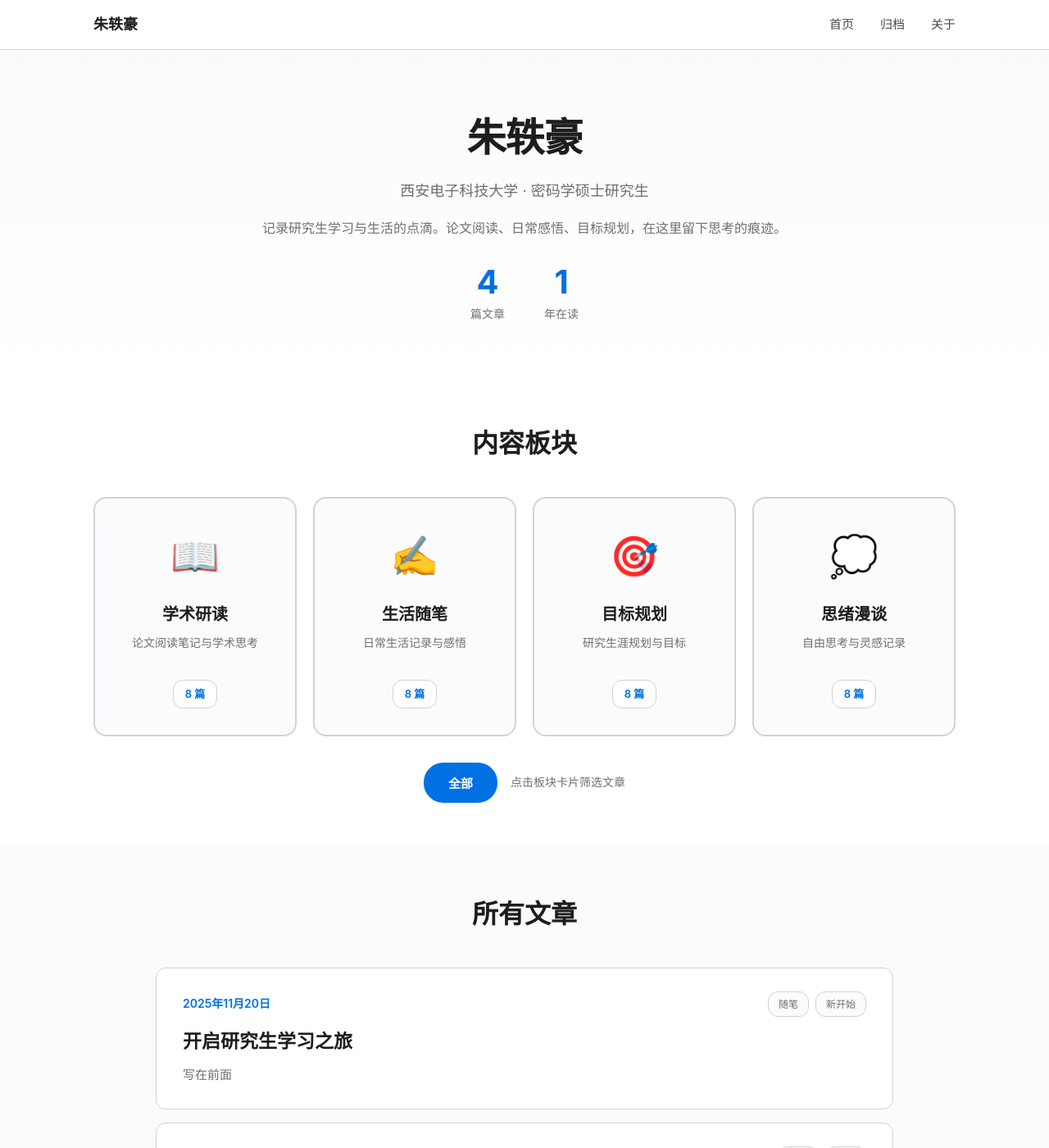
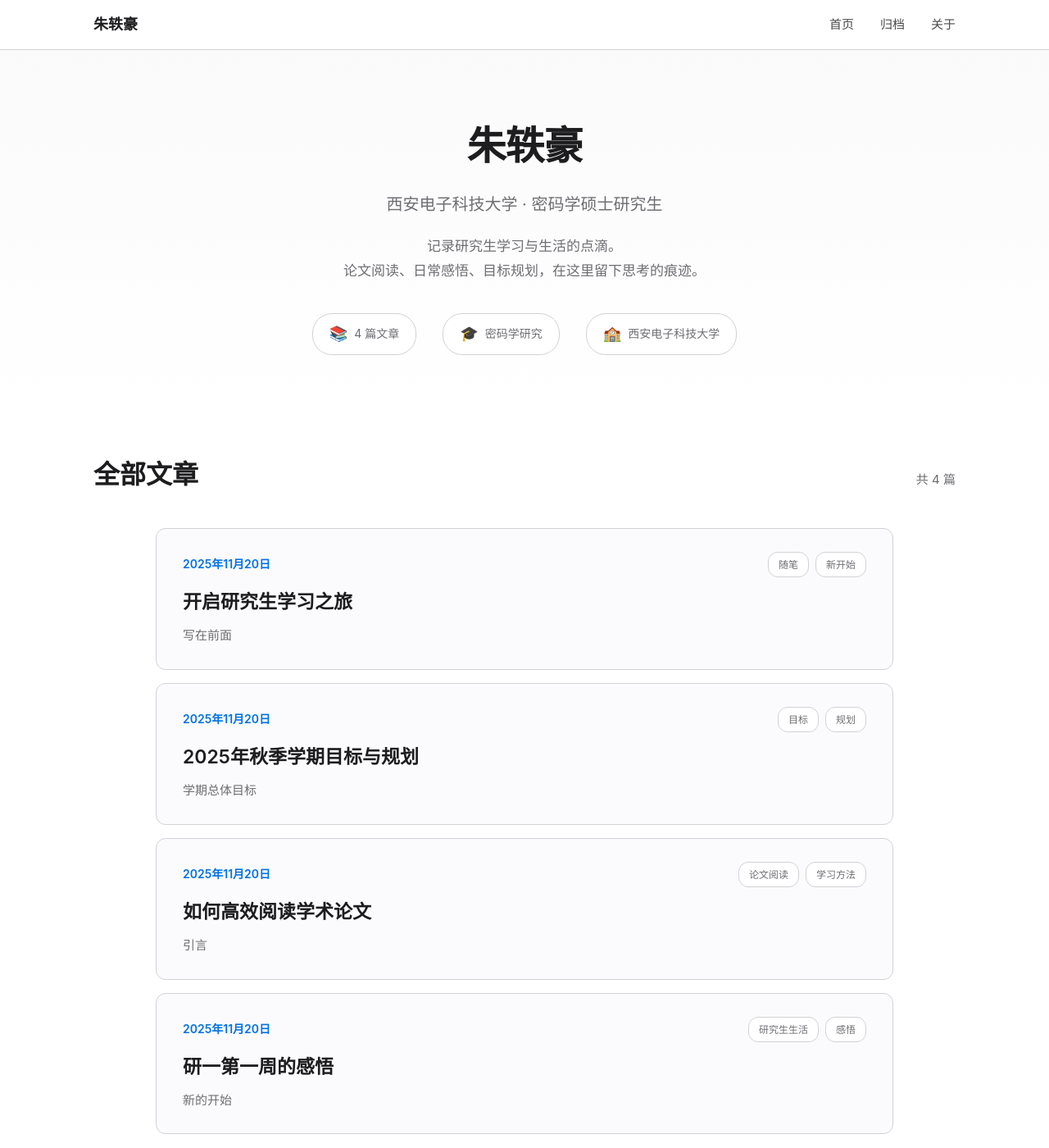
Before and after one commit to Tiehanzhu/Tiehanzhu.github.io, a Jekyll site: the page built from index.html, in a window 1280 px wide and 1400 px high. Shown: the whole window at 82% size. Built offline with Jekyll 4.4.1, drawn with Linux system fonts in a browser that asks for light colours; the list of posts is cut into pages by our own code.

Commit message:
测试版6.0

```diff
--- a/assets/css/main.css
+++ b/assets/css/main.css
@@ -87,12 +87,12 @@ body {
 /* ==================== 个人介绍区域 ==================== */
 .intro-section {
     margin-top: 60px;
-    padding: 70px 0 60px;
+    padding: 80px 0 60px;
     background: linear-gradient(180deg, #fafafa 0%, #ffffff 100%);
 }
 
-.intro-box {
-    max-width: 700px;
+.intro-content {
+    max-width: 800px;
     margin: 0 auto;
     text-align: center;
 }
@@ -101,179 +101,100 @@ body {
     font-size: 48px;
     font-weight: 700;
     letter-spacing: -1px;
-    margin-bottom: 12px;
+    margin-bottom: 16px;
     color: var(--primary-color);
 }
 
 .intro-title {
-    font-size: 18px;
+    font-size: 20px;
     color: var(--secondary-color);
-    margin-bottom: 16px;
+    margin-bottom: 20px;
 }
 
-.intro-bio {
-    font-size: 16px;
+.intro-description {
+    font-size: 17px;
     color: var(--secondary-color);
     line-height: 1.8;
-    margin-bottom: 32px;
+    margin-bottom: 36px;
 }
 
-.intro-stats {
+.intro-meta {
     display: flex;
     justify-content: center;
-    gap: 48px;
+    gap: 32px;
+    flex-wrap: wrap;
 }
 
-.stat-box {
-    text-align: center;
+.meta-item {
+    display: flex;
+    align-items: center;
+    gap: 8px;
+    padding: 10px 20px;
+    background: white;
+    border: 1px solid var(--border-color);
+    border-radius: 24px;
 }
 
-.stat-num {
-    font-size: 40px;
-    font-weight: 700;
-    color: var(--accent-color);
-    line-height: 1;
+.meta-icon {
+    font-size: 18px;
 }
 
-.stat-label {
-    font-size: 14px;
-    color: var(--secondary-color);
-    margin-top: 8px;
-}
-
-/* ==================== 内容板块 ==================== */
-.sections-nav {
-    padding: 60px 0 50px;
-    background: white;
-}
-
-.section-title {
-    font-size: 32px;
-    font-weight: 700;
-    text-align: center;
-    margin-bottom: 40px;
-    color: var(--primary-color);
-}
-
-.sections-grid {
-    display: grid;
-    grid-template-columns: repeat(4, 1fr);
-    gap: 20px;
-    margin-bottom: 32px;
-}
-
-.section-card {
-    background: var(--card-bg);
-    border: 2px solid var(--border-color);
-    border-radius: 16px;
-    padding: 32px 20px;
-    text-align: center;
-    cursor: pointer;
-    transition: var(--transition);
-}
-
-.section-card:hover {
-    transform: translateY(-4px);
-    box-shadow: 0 12px 24px rgba(0, 0, 0, 0.1);
-    border-color: var(--accent-color);
-}
-
-.section-icon {
-    font-size: 48px;
-    display: block;
-    margin-bottom: 16px;
-}
-
-.section-name {
-    font-size: 20px;
-    font-weight: 600;
-    margin-bottom: 8px;
-    color: var(--primary-color);
-}
-
-.section-desc {
-    font-size: 14px;
-    color: var(--secondary-color);
-    line-height: 1.5;
-    margin-bottom: 16px;
-    min-height: 40px;
-}
-
-.section-count {
-    display: inline-block;
-    font-size: 13px;
-    color: var(--accent-color);
-    font-weight: 600;
-    padding: 6px 14px;
-    background: white;
-    border-radius: 12px;
-    border: 1px solid var(--border-color);
-}
-
-.filter-info {
-    display: flex;
-    justify-content: center;
-    align-items: center;
-    gap: 16px;
-    margin-top: 24px;
-}
-
-.filter-btn {
-    padding: 12px 28px;
-    background: white;
-    border: 2px solid var(--border-color);
-    border-radius: 24px;
-    font-size: 15px;
-    font-weight: 600;
-    color: var(--primary-color);
-    cursor: pointer;
-    transition: var(--transition);
-    font-family: inherit;
-}
-
-.filter-btn:hover {
-    border-color: var(--accent-color);
-    color: var(--accent-color);
-}
-
-.filter-btn.active {
-    background: var(--accent-color);
-    border-color: var(--accent-color);
-    color: white;
-}
-
-.filter-text {
+.meta-text {
     font-size: 14px;
     color: var(--secondary-color);
 }
 
+
 /* ==================== 文章列表 ==================== */
 .posts-section {
     padding: 60px 0 80px;
-    background: var(--card-bg);
+    background: white;
+}
+
+.section-header {
+    display: flex;
+    justify-content: space-between;
+    align-items: baseline;
+    margin-bottom: 40px;
+}
+
+.posts-title {
+    font-size: 32px;
+    font-weight: 700;
+    color: var(--primary-color);
+}
+
+.posts-count {
+    font-size: 15px;
+    color: var(--secondary-color);
 }
 
 .posts-list {
     max-width: 900px;
     margin: 0 auto;
+    display: flex;
+    flex-direction: column;
+    gap: 16px;
 }
 
-.post-item {
-    background: white;
+.post-card {
+    display: block;
+    background: var(--card-bg);
     border: 1px solid var(--border-color);
     border-radius: 12px;
     padding: 28px 32px;
-    margin-bottom: 16px;
+    text-decoration: none;
     transition: var(--transition);
+    cursor: pointer;
 }
 
-.post-item:hover {
-    transform: translateY(-2px);
-    box-shadow: 0 8px 20px rgba(0, 0, 0, 0.08);
+.post-card:hover {
+    transform: translateY(-3px);
+    box-shadow: 0 10px 24px rgba(0, 0, 0, 0.1);
     border-color: var(--accent-color);
 }
 
-.post-meta-bar {
+.post-header-info {
     display: flex;
     justify-content: space-between;
     align-items: center;
@@ -288,42 +209,34 @@ body {
     font-weight: 600;
 }
 
-.post-tags-inline {
+.post-tags {
     display: flex;
     gap: 8px;
     flex-wrap: wrap;
 }
 
-.tag-badge {
+.tag {
     padding: 5px 12px;
-    background: var(--card-bg);
+    background: white;
     color: var(--secondary-color);
     font-size: 12px;
     border-radius: 12px;
     border: 1px solid var(--border-color);
 }
 
-.post-title-link {
+.post-title {
     font-size: 23px;
     font-weight: 600;
     margin-bottom: 12px;
     line-height: 1.4;
+    color: var(--primary-color);
 }
 
-.post-title-link a {
-    color: var(--primary-color);
-    text-decoration: none;
-    transition: var(--transition);
-}
-
-.post-title-link a:hover {
-    color: var(--accent-color);
-}
-
-.post-excerpt-text {
+.post-excerpt {
     font-size: 15px;
     color: var(--secondary-color);
     line-height: 1.7;
+    margin: 0;
 }
 
 /* ==================== 归档页面 ==================== */
@@ -347,6 +260,14 @@ body {
 
 .archive-section {
     padding: 60px 0 80px;
+}
+
+.section-title {
+    font-size: 32px;
+    font-weight: 700;
+    text-align: center;
+    margin-bottom: 40px;
+    color: var(--primary-color);
 }
 
 .year-group {
@@ -687,13 +608,6 @@ body {
 }
 
 /* ==================== 响应式设计 ==================== */
-@media (max-width: 1024px) {
-    .sections-grid {
-        grid-template-columns: repeat(2, 1fr);
-        gap: 16px;
-    }
-}
-
 @media (max-width: 768px) {
     .container {
         padding: 0 16px;
@@ -708,19 +622,19 @@ body {
     }
 
     .intro-title {
-        font-size: 16px;
+        font-size: 18px;
     }
 
-    .intro-bio {
+    .intro-description {
         font-size: 15px;
     }
 
-    .intro-stats {
-        gap: 32px;
+    .intro-meta {
+        gap: 16px;
     }
 
-    .stat-num {
-        font-size: 32px;
+    .meta-item {
+        padding: 8px 16px;
     }
 
     .nav-links {
@@ -731,34 +645,22 @@ body {
         font-size: 14px;
     }
 
-    .sections-grid {
-        grid-template-columns: 1fr;
+    .posts-title {
+        font-size: 28px;
     }
 
-    .section-card {
-        padding: 28px 20px;
+    .post-card {
+        padding: 20px 24px;
     }
 
-    .section-desc {
-        min-height: auto;
-    }
-
-    .post-item {
-        padding: 20px;
-    }
-
-    .post-meta-bar {
+    .post-header-info {
         flex-direction: column;
         align-items: flex-start;
         gap: 10px;
     }
 
-    .post-title-link {
+    .post-title {
         font-size: 20px;
-    }
-
-    .section-title {
-        font-size: 28px;
     }
 
     .page-title {
@@ -788,8 +690,9 @@ body {
         padding: 16px 20px;
     }
 
-    .filter-info {
+    .section-header {
         flex-direction: column;
-        gap: 12px;
+        gap: 8px;
+        align-items: flex-start;
     }
 }
--- a/index.html
+++ b/index.html
@@ -5,59 +5,27 @@ layout: default
 <!-- 个人介绍区域 -->
 <section class="intro-section">
     <div class="container">
-        <div class="intro-box">
+        <div class="intro-content">
             <h1 class="intro-name">朱轶豪</h1>
             <p class="intro-title">西安电子科技大学 · 密码学硕士研究生</p>
-            <p class="intro-bio">
-                记录研究生学习与生活的点滴。论文阅读、日常感悟、目标规划，在这里留下思考的痕迹。
+            <p class="intro-description">
+                记录研究生学习与生活的点滴。<br>
+                论文阅读、日常感悟、目标规划，在这里留下思考的痕迹。
             </p>
-            <div class="intro-stats">
-                <div class="stat-box">
-                    <div class="stat-num">{{ site.posts | size }}</div>
-                    <div class="stat-label">篇文章</div>
+            <div class="intro-meta">
+                <div class="meta-item">
+                    <span class="meta-icon">📚</span>
+                    <span class="meta-text">{{ site.posts | size }} 篇文章</span>
                 </div>
-                <div class="stat-box">
-                    <div class="stat-num">{{ site.time | date: "%Y" | minus: 2024 }}</div>
-                    <div class="stat-label">年在读</div>
+                <div class="meta-item">
+                    <span class="meta-icon">🎓</span>
+                    <span class="meta-text">密码学研究</span>
+                </div>
+                <div class="meta-item">
+                    <span class="meta-icon">🏫</span>
+                    <span class="meta-text">西安电子科技大学</span>
                 </div>
             </div>
-        </div>
-    </div>
-</section>
-
-<!-- 内容板块导航 -->
-<section class="sections-nav">
-    <div class="container">
-        <h2 class="section-title">内容板块</h2>
-        <div class="sections-grid">
-            <div class="section-card" onclick="filterPosts('academic')">
-                <span class="section-icon">📖</span>
-                <h3 class="section-name">学术研读</h3>
-                <p class="section-desc">论文阅读笔记与学术思考</p>
-                <span class="section-count">{{ site.tags.论文阅读 | size | plus: site.tags.学术 | size }} 篇</span>
-            </div>
-            <div class="section-card" onclick="filterPosts('life')">
-                <span class="section-icon">✍️</span>
-                <h3 class="section-name">生活随笔</h3>
-                <p class="section-desc">日常生活记录与感悟</p>
-                <span class="section-count">{{ site.tags.生活 | size | plus: site.tags.感悟 | size }} 篇</span>
-            </div>
-            <div class="section-card" onclick="filterPosts('goals')">
-                <span class="section-icon">🎯</span>
-                <h3 class="section-name">目标规划</h3>
-                <p class="section-desc">研究生涯规划与目标</p>
-                <span class="section-count">{{ site.tags.目标 | size | plus: site.tags.规划 | size }} 篇</span>
-            </div>
-            <div class="section-card" onclick="filterPosts('thoughts')">
-                <span class="section-icon">💭</span>
-                <h3 class="section-name">思绪漫谈</h3>
-                <p class="section-desc">自由思考与灵感记录</p>
-                <span class="section-count">{{ site.tags.随笔 | size | plus: site.tags.思考 | size }} 篇</span>
-            </div>
-        </div>
-        <div class="filter-info">
-            <button class="filter-btn active" onclick="filterPosts('all')">全部</button>
-            <span class="filter-text">点击板块卡片筛选文章</span>
         </div>
     </div>
 </section>
@@ -65,31 +33,30 @@ layout: default
 <!-- 文章列表区域 -->
 <section class="posts-section">
     <div class="container">
-        <h2 class="section-title">所有文章</h2>
+        <div class="section-header">
+            <h2 class="posts-title">全部文章</h2>
+            <span class="posts-count">共 {{ site.posts | size }} 篇</span>
+        </div>
 
         {% if site.posts.size > 0 %}
-            <div class="posts-list" id="postsList">
+            <div class="posts-list">
                 {% for post in site.posts %}
-                <article class="post-item"
-                         data-tags="{{ post.tags | join: ',' }}"
-                         data-date="{{ post.date | date: '%Y-%m-%d' }}">
-                    <div class="post-meta-bar">
+                <a href="{{ post.url | relative_url }}" class="post-card">
+                    <div class="post-header-info">
                         <time class="post-date">{{ post.date | date: "%Y年%m月%d日" }}</time>
                         {% if post.tags %}
-                        <div class="post-tags-inline">
+                        <div class="post-tags">
                             {% for tag in post.tags %}
-                            <span class="tag-badge">{{ tag }}</span>
+                            <span class="tag">{{ tag }}</span>
                             {% endfor %}
                         </div>
                         {% endif %}
                     </div>
-                    <h3 class="post-title-link">
-                        <a href="{{ post.url | relative_url }}">{{ post.title }}</a>
-                    </h3>
+                    <h3 class="post-title">{{ post.title }}</h3>
                     {% if post.excerpt %}
-                    <p class="post-excerpt-text">{{ post.excerpt | strip_html | truncate: 150 }}</p>
+                    <p class="post-excerpt">{{ post.excerpt | strip_html | truncate: 150 }}</p>
                     {% endif %}
-                </article>
+                </a>
                 {% endfor %}
             </div>
         {% else %}
@@ -100,53 +67,3 @@ layout: default
         {% endif %}
     </div>
 </section>
-
-<!-- 简单的筛选脚本 -->
-<script>
-function filterPosts(category) {
-    const posts = document.querySelectorAll('.post-item');
-    const filterBtn = document.querySelector('.filter-btn');
-
-    // 更新按钮状态
-    if (category === 'all') {
-        filterBtn.classList.add('active');
-    } else {
-        filterBtn.classList.remove('active');
-    }
-
-    posts.forEach(post => {
-        const tags = post.getAttribute('data-tags').toLowerCase();
-        let shouldShow = false;
-
-        if (category === 'all') {
-            shouldShow = true;
-        } else if (category === 'academic') {
-            shouldShow = tags.includes('论文') || tags.includes('学术') || tags.includes('学习方法');
-        } else if (category === 'life') {
-            shouldShow = tags.includes('生活') || tags.includes('感悟') || tags.includes('研究生生活');
-        } else if (category === 'goals') {
-            shouldShow = tags.includes('目标') || tags.includes('规划');
-        } else if (category === 'thoughts') {
-            shouldShow = tags.includes('随笔') || tags.includes('思考') || tags.includes('新开始');
-        }
-
-        if (shouldShow) {
-            post.style.display = 'block';
-            // 添加淡入动画
-            post.style.animation = 'fadeIn 0.3s ease';
-        } else {
-            post.style.display = 'none';
-        }
-    });
-}
-
-// CSS 动画
-const style = document.createElement('style');
-style.textContent = `
-    @keyframes fadeIn {
-        from { opacity: 0; transform: translateY(10px); }
-        to { opacity: 1; transform: translateY(0); }
-    }
-`;
-document.head.appendChild(style);
-</script>
```
